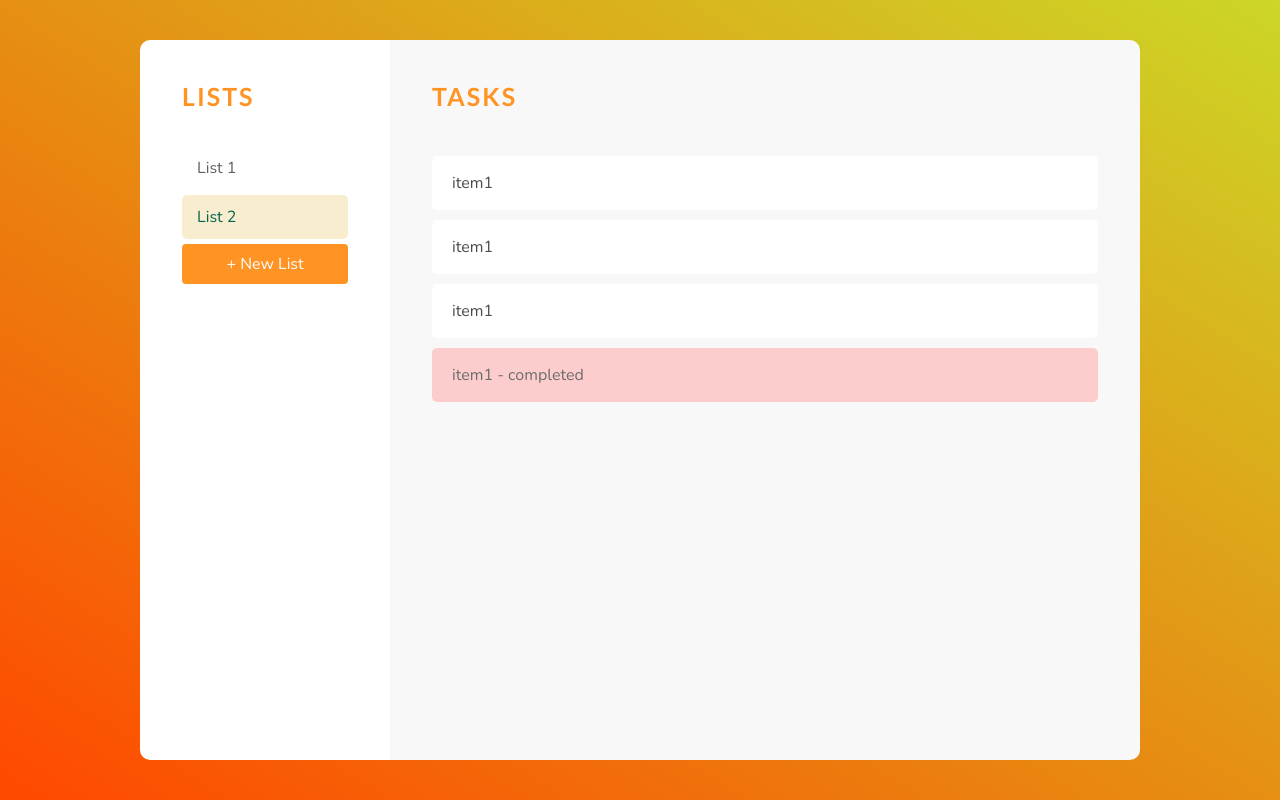
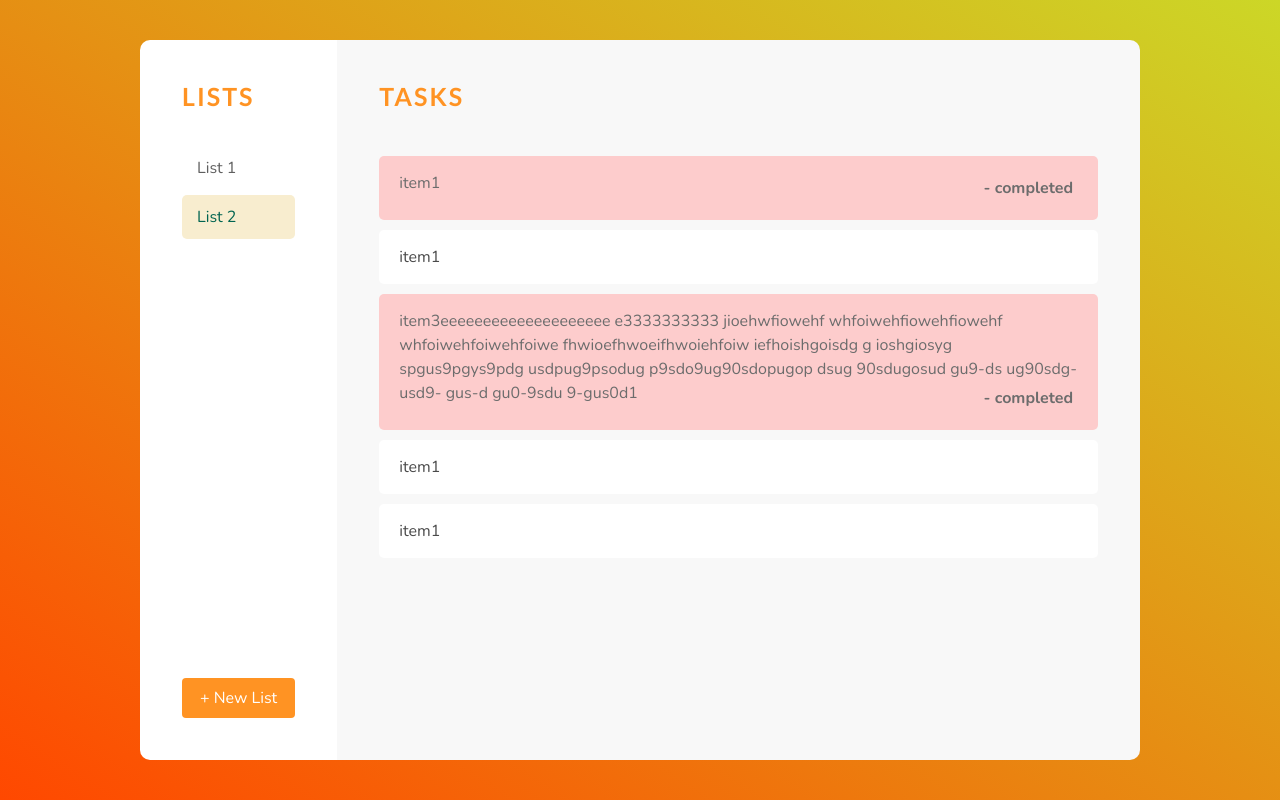
Before and after one commit to atallah-salah/Task-Manger, an Angular app in the folder client-side/: page / in a window 1280 px wide. Built offline with nearby package versions, Linux system fonts and the light colour scheme.

Commit message:
create APIs , new component  new-list

```diff
--- /dev/null
+++ b/client-side/src/app/components/new-list/new-list.component.html
@@ -0,0 +1 @@
+<p>new-list works!</p>
--- /dev/null
+++ b/client-side/src/app/components/new-list/new-list.component.ts
@@ -0,0 +1,15 @@
+import { Component, OnInit } from '@angular/core';
+
+@Component({
+  selector: 'app-new-list',
+  templateUrl: './new-list.component.html',
+  styleUrls: ['./new-list.component.scss']
+})
+export class NewListComponent implements OnInit {
+
+  constructor() { }
+
+  ngOnInit() {
+  }
+
+}
--- a/client-side/src/app/components/task-view/task-view.component.html
+++ b/client-side/src/app/components/task-view/task-view.component.html
@@ -8,20 +8,29 @@
         <li class="list-menu-item"><p>List 1</p></li>
         <li class="list-menu-item active">List 2</li>
 
-        <button class="button is-primary has-text-white">
-          + New List
-        </button>
       </ul>
+      <button class="button is-primary has-text-white" (click)="createNewList()">
+        + New List
+      </button>
     </div>
     <div class="task-list-container has-background-light">
       <h1 class="title has-text-primary">
         Tasks
       </h1>
       <ul  class="list-menu">
+        <li class="task complete">item1</li>
         <li class="task">item1</li>
-        <li class="task">item1</li>
-        <li class="task">item1</li>
-        <li class="task complete">item1</li>
+        <li class="task complete">item3eeeeeeeeeeeeeeeeeeee e3333333333 jioehwfiowehf whfoiwehfiowehfiowehf whfoiwehfoiwehfoiwe fhwioefhwoeifhwoiehfoiw iefhoishgoisdg g ioshgiosyg spgus9pgys9pdg usdpug9psodug p9sdo9ug90sdopugop dsug 90sdugosud  gu9-ds ug90sdg-usd9- gus-d gu0-9sdu 9-gus0d1</li>
+        <li class="task ">item1</li>
+        <li class="task ">item1</li>
+        <!-- <li class="task ">item1</li>
+        <li class="task ">item1</li>
+        <li class="task ">item1</li>
+        <li class="task ">item1</li>
+        <li class="task ">item1</li>
+        <li class="task ">item1</li>
+        <li class="task ">item1</li> -->
+
       </ul>
     </div>
   </div>
--- a/client-side/src/app/components/task-view/task-view.component.scss
+++ b/client-side/src/app/components/task-view/task-view.component.scss
@@ -86,8 +86,10 @@
   }
 
   &.complete::after{
-    content: '  - completed';
+    font-weight: bold;
+    content: '  - completed ';
     text-decoration: none;
-
+    float: right;
+    padding: 5px;
   }
 }
--- a/client-side/src/app/components/task-view/task-view.component.ts
+++ b/client-side/src/app/components/task-view/task-view.component.ts
@@ -1,4 +1,5 @@
 import { Component, OnInit } from '@angular/core';
+import { TaskService } from 'src/app/services/task.service';
 
 @Component({
   selector: 'app-task-view',
@@ -7,9 +8,15 @@ import { Component, OnInit } from '@angular/core';
 })
 export class TaskViewComponent implements OnInit {
 
-  constructor() { }
+  constructor(private taskService:TaskService) { }
 
   ngOnInit() {
   }
 
+  createNewList(){
+    this.taskService.createList(`test`).subscribe((data)=>{
+      console.log(data);
+
+    })
+  }
 }
--- a/client-side/src/app/services/api.service.ts
+++ b/client-side/src/app/services/api.service.ts
@@ -1,11 +1,11 @@
 import { Injectable } from '@angular/core';
-import { HttpClient } from '@angular/common/http';
+import { HttpClient  } from '@angular/common/http';
 
 @Injectable({
   providedIn: 'root'
 })
 export class ApiService {
-  readonly dataAPI:string = 'http://localhost:8080/';
+  readonly dataAPI:string = 'http://localhost:8080';
 
   constructor(private http:HttpClient) { }
 
--- a/client-side/src/app/services/task.service.ts
+++ b/client-side/src/app/services/task.service.ts
@@ -1,9 +1,14 @@
 import { Injectable } from '@angular/core';
+import { ApiService } from './api.service';
 
 @Injectable({
   providedIn: 'root'
 })
 export class TaskService {
 
-  constructor() { }
+  constructor(private apiService:ApiService) { }
+
+  createList(title: string){
+    return this.apiService.post(`lists`,{title})
+  }
 }
```
Also changed, not shown: client-side/src/app/app.module.ts (+7 -3 lines), client-side/src/app/components/new-list/new-list.component.scss (added), 1 other file (tests, documents, lock files or other folders).
